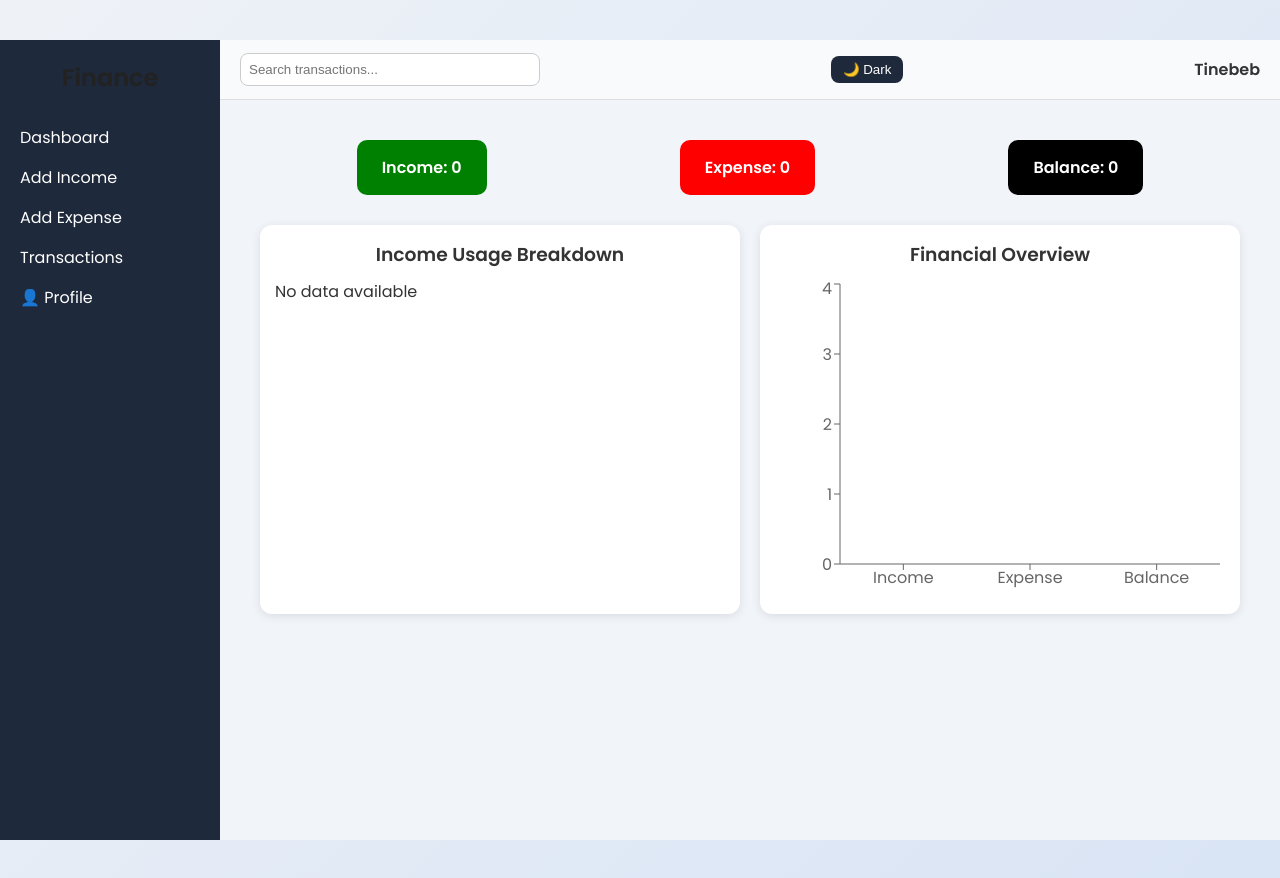
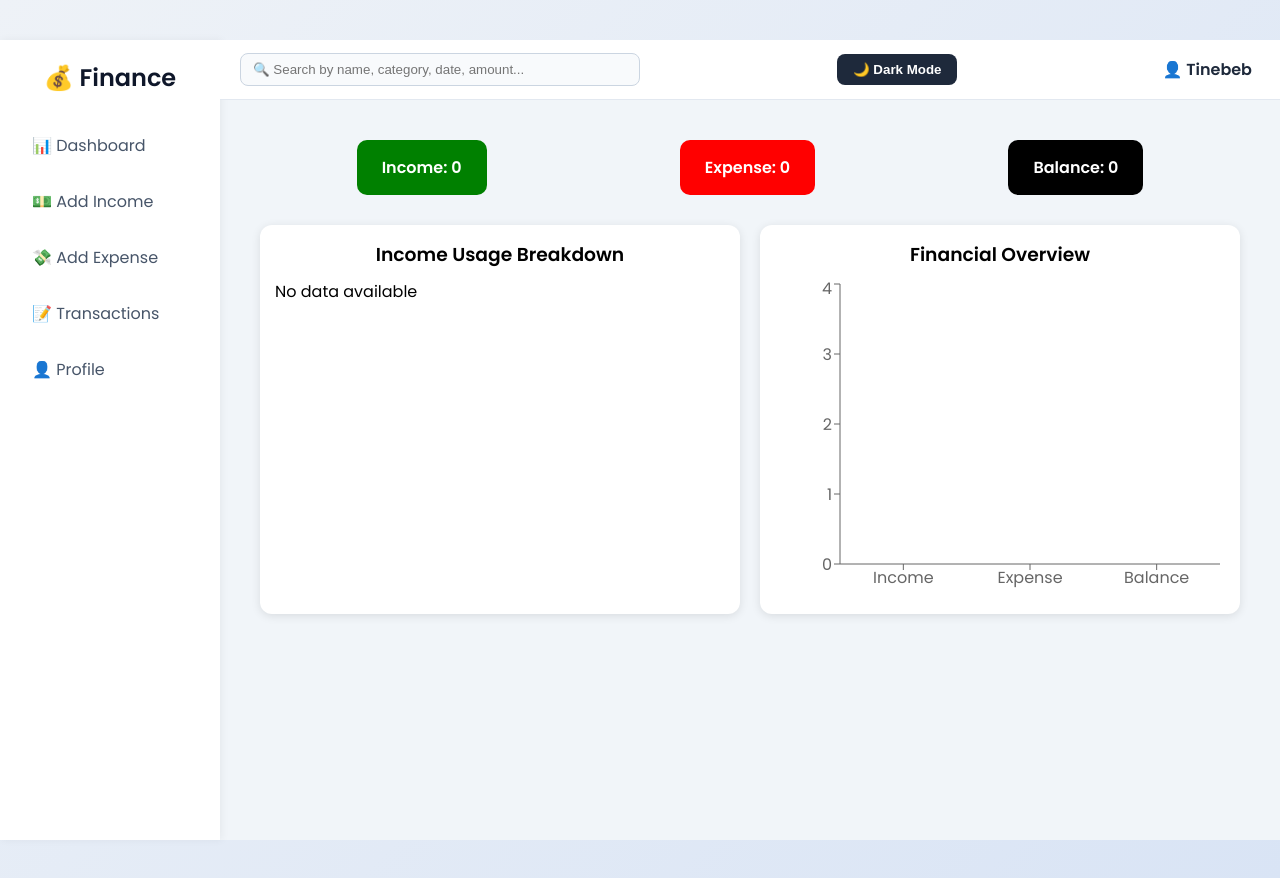
Before and after one commit to tinaninna/finance-tracker, a React (Vite) app: page / in a window 1280 px wide. Built offline with nearby package versions, Linux system fonts and the light colour scheme.

Commit message:
finalized the project with some styling and making the theme work and also the search

```diff
--- a/src/context/ThemeContext.jsx
+++ b/src/context/ThemeContext.jsx
@@ -10,34 +10,34 @@ function ThemeProvider({ children }) {
     const saved = localStorage.getItem("darkMode");
     if (saved === "true") {
       setDarkMode(true);
+    } else if (saved === "false") {
+      setDarkMode(false);
     }
   }, []);
 
   const toggleTheme = () => {
     setDarkMode((prev) => {
-      localStorage.setItem("darkMode", !prev);
-      return !prev;
+      const newValue = !prev;
+      localStorage.setItem("darkMode", newValue);
+      return newValue;
     });
+  };
+
+  // Dynamic styles based on dark mode
+  const themeStyles = {
+    background: darkMode ? "#0f172a" : "#f1f5f9",
+    color: darkMode ? "white" : "black",
+    minHeight: "100vh",
+    transition: "all 0.3s ease",
   };
 
   return (
     <ThemeContext.Provider value={{ darkMode, toggleTheme }}>
-      <div className={darkMode ? "dark-mode" : "light-mode"}>{children}</div>
+      <div style={themeStyles}>
+        {children}
+      </div>
     </ThemeContext.Provider>
   );
 }
 
-const styles = {
-  dark: {
-    background: "#0f172a",
-    color: "white",
-    minHeight: "100vh",
-  },
-  light: {
-    background: "#f1f5f9",
-    color: "black",
-    minHeight: "100vh",
-  },
-};
-
 export default ThemeProvider;
--- a/src/context/TransactionContext.jsx
+++ b/src/context/TransactionContext.jsx
@@ -10,7 +10,7 @@ function TransactionProvider({ children }) {
     setTransactions((prev) => [...prev, transaction]);
   };
 
-  // 🔍 GLOBAL SEARCH FILTER
+  // 🔍 GLOBAL SEARCH FILTER (YOUR ORIGINAL LOGIC - KEPT INTACT)
   const filteredTransactions = transactions.filter((t) => {
     const q = search.toLowerCase();
 
@@ -19,9 +19,21 @@ function TransactionProvider({ children }) {
       t.category?.toLowerCase().includes(q) ||
       t.description?.toLowerCase().includes(q) ||
       t.type?.toLowerCase().includes(q) ||
-      (t.date && t.date.includes(q))
+      (t.date && t.date.includes(q)) ||
+      t.name?.toLowerCase().includes(q)  //
     );
   });
+
+  // Optional: Save to localStorage (if you want persistence)
+  // useEffect(() => {
+  //   localStorage.setItem("transactions", JSON.stringify(transactions));
+  // }, [transactions]);
+
+  // Optional: Load from localStorage
+  // useEffect(() => {
+  //   const saved = localStorage.getItem("transactions");
+  //   if (saved) setTransactions(JSON.parse(saved));
+  // }, []);
 
   return (
     <TransactionContext.Provider
--- a/src/layout/MainLayout.jsx
+++ b/src/layout/MainLayout.jsx
@@ -1,32 +1,122 @@
 import React from "react";
 import { Outlet, Link } from "react-router-dom";
 import { ThemeContext } from "../context/ThemeContext";
+import { TransactionContext } from "../context/TransactionContext";
 
 function MainLayout() {
   const { darkMode, toggleTheme } = React.useContext(ThemeContext);
+  const { search, setSearch } = React.useContext(TransactionContext);
+
+  // Dynamic styles based on darkMode
+  const styles = {
+    container: {
+      display: "flex",
+      height: "100vh",
+      width: "100vw", // Changed from 100vw to 100%
+    },
+    sidebar: {
+      width: "220px",
+      background: darkMode ? "#1e293b" : "white",
+      color: darkMode ? "#e2e8f0" : "#1e293b",
+      padding: "20px",
+      transition: "all 0.3s ease",
+      boxShadow: darkMode ? "none" : "2px 0 8px rgba(0,0,0,0.05)",
+    },
+    logo: {
+      marginBottom: "30px",
+      fontSize: "24px",
+      fontWeight: "bold",
+      color: darkMode ? "#f1f5f9" : "#0f172a",
+    },
+    nav: {
+      display: "flex",
+      flexDirection: "column",
+      gap: "15px",
+    },
+    link: {
+      color: darkMode ? "#cbd5e1" : "#475569",
+      textDecoration: "none",
+      padding: "8px 12px",
+      borderRadius: "8px",
+      transition: "all 0.2s ease",
+      display: "block",
+    },
+    mainContent: {
+      flex: 1,
+      display: "flex",
+      flexDirection: "column",
+    },
+    navbar: {
+      height: "60px",
+      background: darkMode ? "#1e293b" : "white",
+      color: darkMode ? "white" : "black",
+      display: "flex",
+      justifyContent: "space-between",
+      alignItems: "center",
+      padding: "0 20px",
+      borderBottom: darkMode ? "1px solid #334155" : "1px solid #e2e8f0",
+      transition: "all 0.3s ease",
+      gap: "20px",
+    },
+    search: {
+      flex: 1,
+      maxWidth: "400px",
+      padding: "8px 12px",
+      borderRadius: "8px",
+      border: darkMode ? "1px solid #475569" : "1px solid #cbd5e1",
+      background: darkMode ? "#0f172a" : "#f8fafc",
+      color: darkMode ? "#e2e8f0" : "black",
+      outline: "none",
+      transition: "all 0.2s ease",
+    },
+    right: {
+      display: "flex",
+      gap: "15px",
+      alignItems: "center",
+    },
+    profile: {
+      cursor: "pointer",
+      fontWeight: "bold",
+      color: darkMode ? "#e2e8f0" : "#1e293b",
+      padding: "8px",
+      borderRadius: "8px",
+    },
+    content: {
+      padding: "20px",
+      flex: 1,
+      overflowY: "auto",
+      transition: "all 0.3s ease",
+    },
+    themeBtn: {
+      padding: "8px 16px",
+      borderRadius: "8px",
+      border: "none",
+      cursor: "pointer",
+      background: darkMode ? "#f1f5f9" : "#1e293b",
+      color: darkMode ? "#1e293b" : "white",
+      fontWeight: "bold",
+      transition: "all 0.2s ease",
+    },
+  };
 
   return (
-    <div style={{ display: "flex", height: "100vh", width: "100vw" }}>
+    <div style={styles.container}>
       {/* Sidebar */}
       <aside style={styles.sidebar}>
-        <h2 style={styles.logo}>Finance</h2>
+        <h2 style={styles.logo}>💰 Finance</h2>
 
         <nav style={styles.nav}>
           <Link to="/" style={styles.link}>
-            {" "}
-            Dashboard
+            📊 Dashboard
           </Link>
           <Link to="/income" style={styles.link}>
-            {" "}
-            Add Income
+            💵 Add Income
           </Link>
           <Link to="/expense" style={styles.link}>
-            {" "}
-            Add Expense
+            💸 Add Expense
           </Link>
           <Link to="/transactions" style={styles.link}>
-            {" "}
-            Transactions
+            📝 Transactions
           </Link>
           <Link to="/profile" style={styles.link}>
             👤 Profile
@@ -35,23 +125,23 @@ function MainLayout() {
       </aside>
 
       {/* Main Content Area */}
-      <div style={{ flex: 1, display: "flex", flexDirection: "column" }}>
+      <div style={styles.mainContent}>
         {/* Navbar */}
         <header style={styles.navbar}>
-          {/* Search */}
           <input
             type="text"
-            placeholder="Search transactions..."
+            placeholder="🔍 Search by name, category, date, amount..."
             style={styles.search}
+            value={search}
+            onChange={(e) => setSearch(e.target.value)}
           />
 
           <button onClick={toggleTheme} style={styles.themeBtn}>
-            {darkMode ? "☀️ Light" : "🌙 Dark"}
+            {darkMode ? "☀️ Light Mode" : "🌙 Dark Mode"}
           </button>
 
-          {/* Right side */}
           <div style={styles.right}>
-            <div style={styles.profile}>Tinebeb</div>
+            <div style={styles.profile}>👤 Tinebeb</div>
           </div>
         </header>
 
@@ -64,63 +154,4 @@ function MainLayout() {
   );
 }
 
-const styles = {
-  sidebar: {
-    width: "220px",
-    background: "#1e293b",
-    color: "white",
-    padding: "20px",
-  },
-  logo: {
-    marginBottom: "30px",
-  },
-  nav: {
-    display: "flex",
-    flexDirection: "column",
-    gap: "15px",
-  },
-  link: {
-    color: "white",
-    textDecoration: "none",
-  },
-  navbar: {
-    height: "60px",
-    background: "#f8fafc",
-    display: "flex",
-    justifyContent: "space-between",
-    alignItems: "center",
-    padding: "0 20px",
-    borderBottom: "1px solid #ddd",
-  },
-  search: {
-    width: "300px",
-    padding: "8px",
-    borderRadius: "8px",
-    border: "1px solid #ccc",
-  },
-  right: {
-    display: "flex",
-    gap: "15px",
-    alignItems: "center",
-  },
-  profile: {
-    cursor: "pointer",
-    fontWeight: "bold",
-  },
-  content: {
-    padding: "20px",
-    background: "#f1f5f9",
-    flex: 1,
-    overflowY: "auto",
-  },
-  themeBtn: {
-  padding: "6px 12px",
-  borderRadius: "8px",
-  border: "none",
-  cursor: "pointer",
-  background: "#1e293b",
-  color: "white",
-},
-};
-
 export default MainLayout;
--- a/src/pages/Dashboard.jsx
+++ b/src/pages/Dashboard.jsx
@@ -1,4 +1,5 @@
 import React, { useContext } from "react";
+import { useNavigate } from "react-router-dom";
 import { TransactionContext } from "../context/TransactionContext";
 
 import {
@@ -17,7 +18,26 @@ import {
 import "./Dashboard.css";
 
 function Dashboard() {
-  const { transactions } = useContext(TransactionContext);
+  const navigate = useNavigate();
+  const { transactions, search } = useContext(TransactionContext);
+
+  // Filter transactions based on search
+  const filteredTransactions = transactions.filter((t) => {
+    const q = search.toLowerCase();
+    return (
+      t.amount?.toString().includes(q) ||
+      t.category?.toLowerCase().includes(q) ||
+      t.description?.toLowerCase().includes(q) ||
+      t.type?.toLowerCase().includes(q) ||
+      (t.date && t.date.includes(q)) ||
+      t.name?.toLowerCase().includes(q)
+    );
+  });
+
+  // Handle click on search result
+  const handleTransactionClick = (transactionId) => {
+    navigate(`/transactions?highlight=${transactionId}`);
+  };
 
   //  TOTAL INCOME
   const totalIncome = transactions
@@ -70,7 +90,7 @@ function Dashboard() {
     "#9b59b6",
     "#1abc9c",
     "#e67e22",
-    "#2ecc71", // remaining (green)
+    "#2ecc71",
   ];
 
   //  BAR DATA
@@ -82,6 +102,29 @@ function Dashboard() {
 
   return (
     <div className="dashboard">
+      {/* SEARCH RESULTS SECTION */}
+      {search && filteredTransactions.length > 0 && (
+        <div style={{ marginBottom: "20px", padding: "15px", background: "#f8fafc", borderRadius: "8px" }}>
+          <h4>🔍 Search Results for "{search}"</h4>
+          {filteredTransactions.map((t) => (
+            <div
+              key={t.id}
+              onClick={() => handleTransactionClick(t.id)}
+              style={{
+                padding: "8px 0",
+                borderBottom: "1px solid #ddd",
+                cursor: "pointer",
+                transition: "background 0.2s"
+              }}
+              onMouseEnter={(e) => e.currentTarget.style.background = "#e2e8f0"}
+              onMouseLeave={(e) => e.currentTarget.style.background = "transparent"}
+            >
+              <strong>{t.name || t.category}</strong> - {t.category} - ₹{t.amount} ({t.type})
+            </div>
+          ))}
+        </div>
+      )}
+
       {/*  TOP CARDS */}
       <div className="cards">
         <div className="card income">Income: {totalIncome}</div>
--- a/src/pages/Transactions.css
+++ b/src/pages/Transactions.css
@@ -95,3 +95,23 @@ button:hover {
   display: block;
   margin-top: 5px;
 }
+
+
+.transaction-item.highlighted {
+  background: #eff6ff !important;
+  border: 2px solid #3b82f6 !important;
+  box-shadow: 0 0 0 3px rgba(59, 130, 246, 0.2);
+  animation: pulse 0.5s ease;
+}
+
+@keyframes pulse {
+  0% {
+    transform: scale(1);
+  }
+  50% {
+    transform: scale(1.02);
+  }
+  100% {
+    transform: scale(1);
+  }
+}
```
Also changed, not shown: src/pages/Transactions.jsx (+26 -4 lines).
